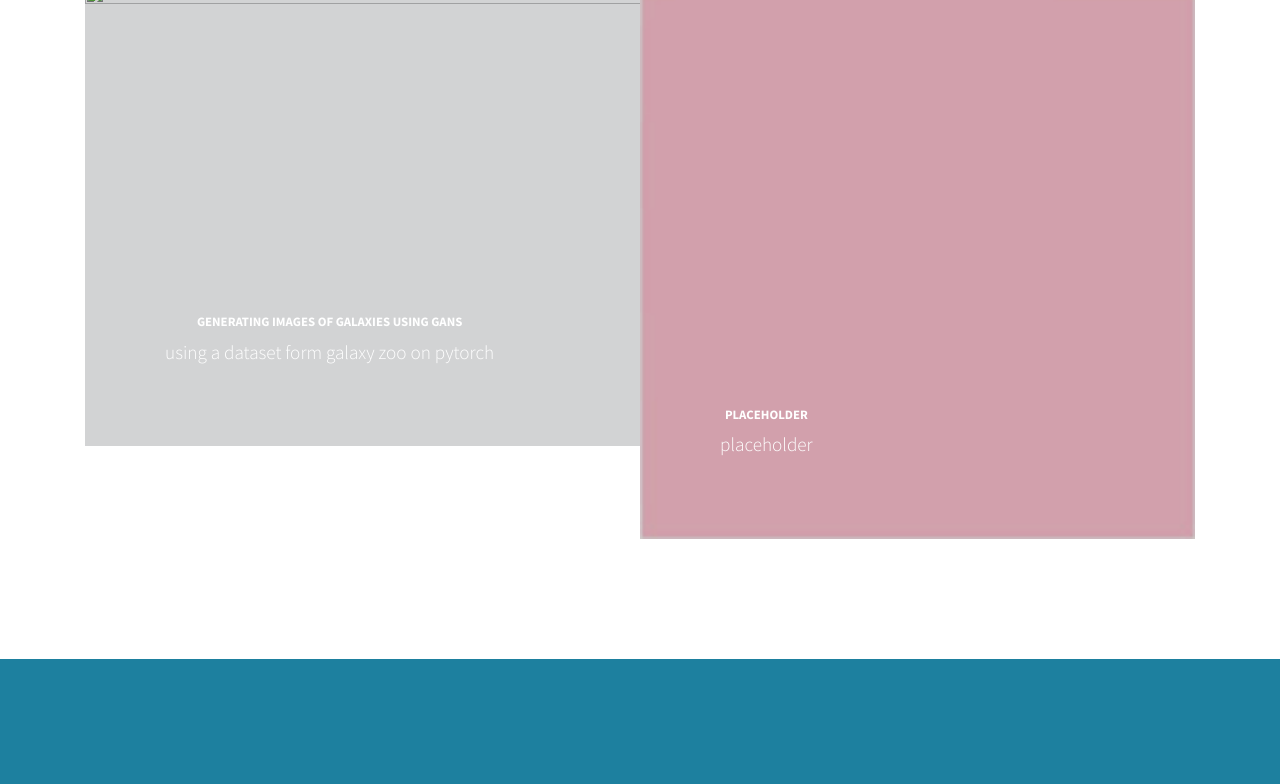
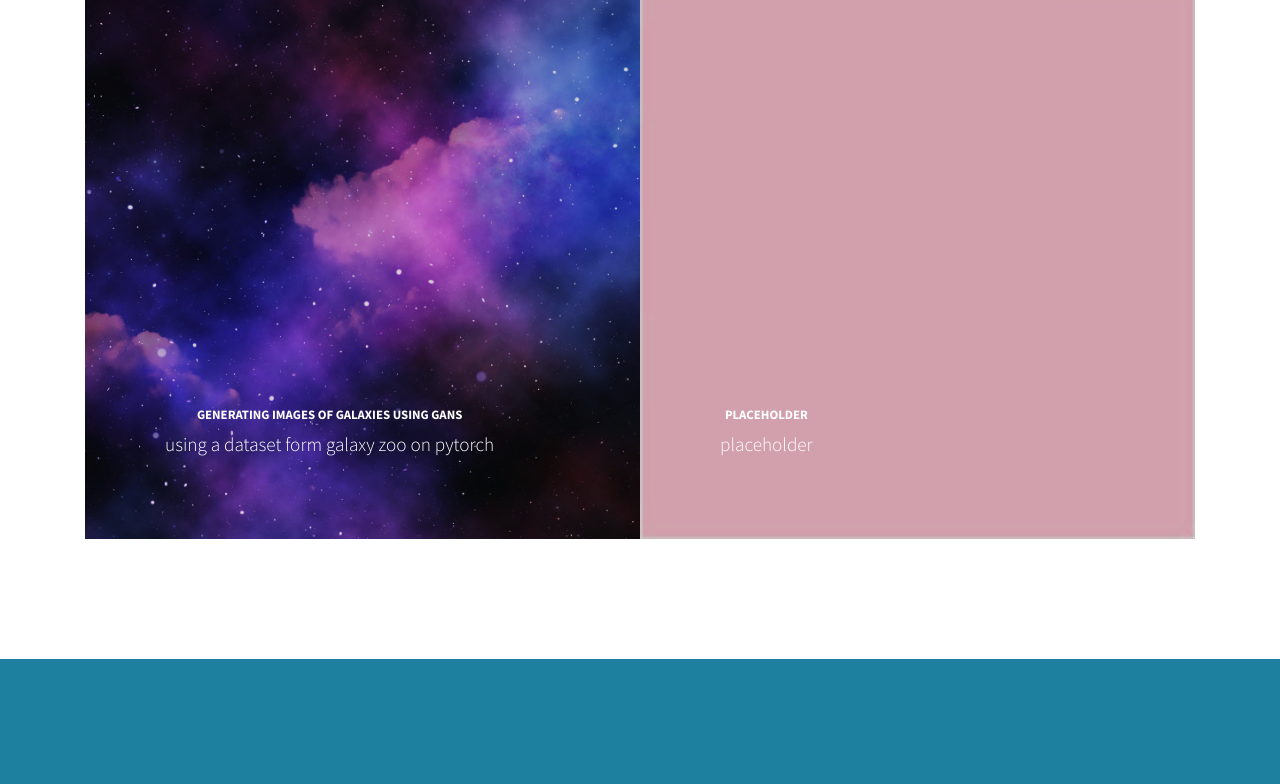
Before and after one commit to CaptainLazarus/captainlazarus.github.io, a plain HTML site: page index.html in a window 1280 px wide. Shown: the part 4275-5059 px from the top of the page. Drawn offline with Linux system fonts and the light colour scheme.

Commit message:
Update index.html

```diff
--- a/index.html
+++ b/index.html
@@ -238,7 +238,7 @@
                     <p class="mb-0">using a dataset form galaxy zoo on pytorch</p>
                 </span>
               </span>
-              <img class="img-fluid" src="img/neb.jpeg" height="500" width="600">
+              <img class="img-fluid" src="img/neb.jpg" height="500" width="600">
             </a>
           </div>
           <div class="col-lg-6">
```
